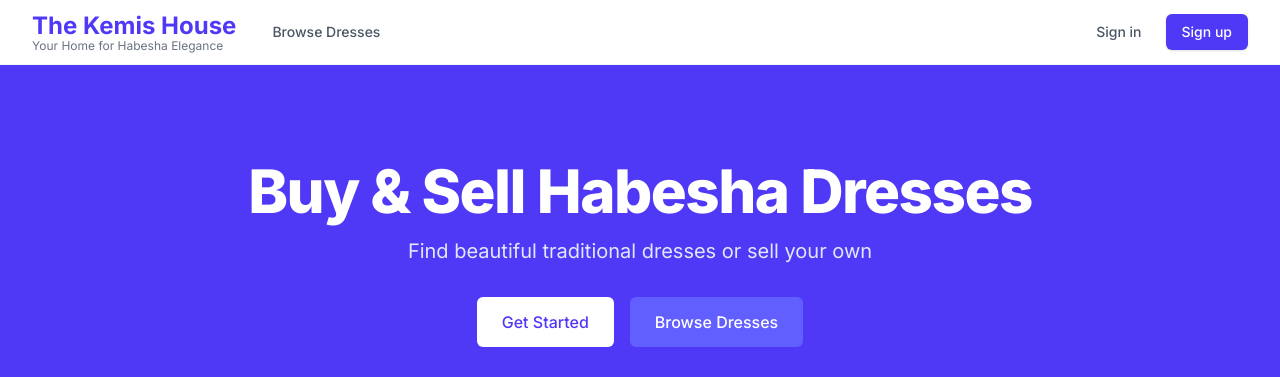
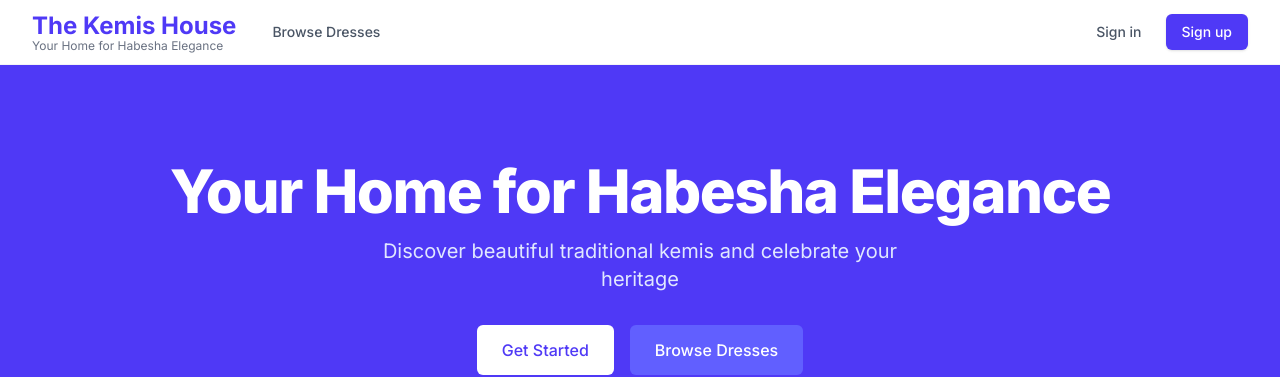
Before and after one commit to Makda251/sunday-best, a Next.js app: page / in a window 1280 px wide. Shown: the top 377 px of the page. Built offline with nearby package versions, Linux system fonts and the light colour scheme; no server answers; the database is empty.

Commit message:
Update homepage hero to match The Kemis House branding

```diff
--- a/app/page.tsx
+++ b/app/page.tsx
@@ -9,10 +9,10 @@ export default function Home() {
         <div className="max-w-7xl mx-auto py-16 px-4 sm:py-24 sm:px-6 lg:px-8">
           <div className="text-center">
             <h1 className="text-4xl font-extrabold text-white sm:text-5xl sm:tracking-tight lg:text-6xl">
-              Buy & Sell Habesha Dresses
+              Your Home for Habesha Elegance
             </h1>
             <p className="mt-4 max-w-xl mx-auto text-xl text-indigo-100">
-              Find beautiful traditional dresses or sell your own
+              Discover beautiful traditional kemis and celebrate your heritage
             </p>
             <div className="mt-8 flex justify-center gap-4">
               <Link
```
